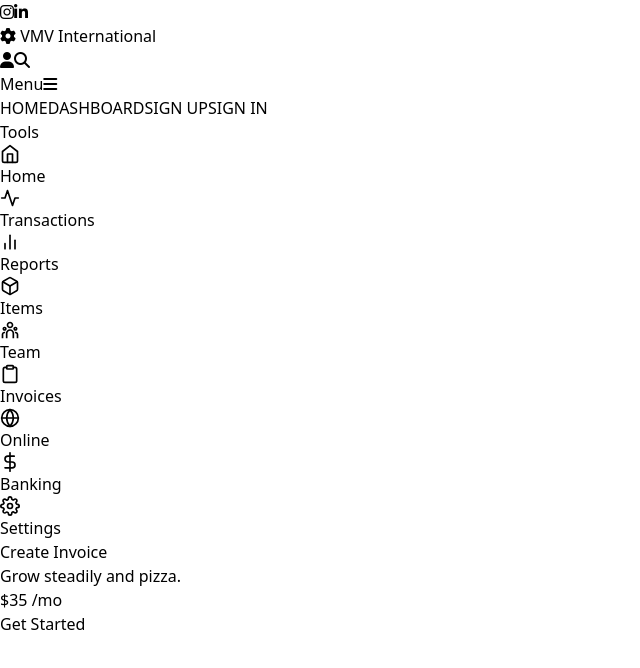
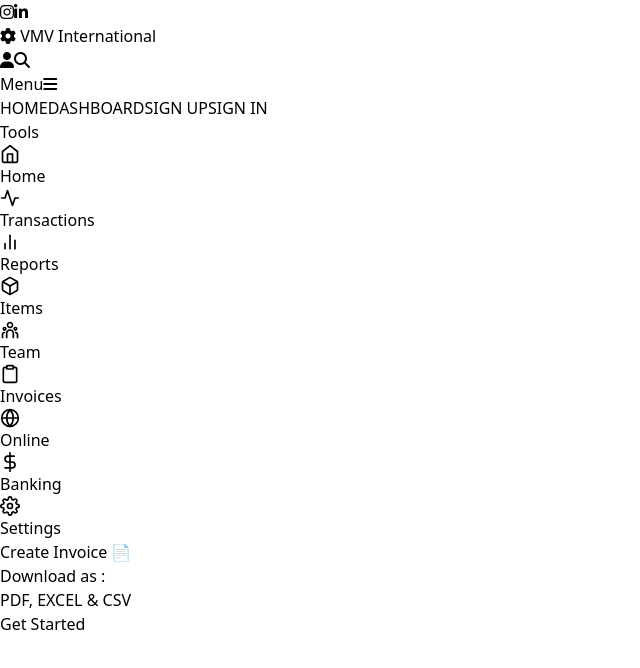
Before and after one commit to iamkarthykeyan/VMV-Invoice, a React (Vite) app in the folder vmv/: page /dashboard in a window 1280 px wide. Shown: the top 668 px of the page, without its empty margins (0-640 px from the left). Built offline with nearby package versions, Linux system fonts and the light colour scheme; a web font is replaced by a local one.

Commit message:
Done and Dusted - Invoice Generated

```diff
--- a/vmv/src/Components/Dashboard/DashboardElements/HomeElement.jsx
+++ b/vmv/src/Components/Dashboard/DashboardElements/HomeElement.jsx
@@ -2,35 +2,36 @@ import React from 'react';
 
 const CardComponent = () => {
   return (
-<div className="flex flex-col bg-black rounded-3xl w-72 sm:w-80 md:w-96">
-      <div className="px-6 py-8 sm:p-10 sm:pb-6">
-        <div className="grid items-center justify-center w-full grid-cols-1 text-left">
+    // Create Invoice :
+<div className="flex flex-col bg-black rounded-3xl w-64 sm:w-72 md:w-80 lg:w-96">
+  <div className="px-4 py-6 sm:px-6 sm:py-8 md:p-10">
+    <div className="grid items-start justify-start w-full grid-cols-1 text-left">
       <div>
-            <h2 className="text-lg font-medium tracking-tighter text-white lg:text-3xl">
-              Create Invoice
+        <h2 className="font-medium tracking-tighter text-white text-5xl lg:text-4xl">
+          Create Invoice 📄
         </h2>
-            <p className="mt-2 text-sm text-gray-100">Grow steadily and pizza.</p>
+        <p className="mt-4 sm:mt-8 text-sm text-gray-100">Download as :</p>
       </div>
-          <div className="mt-6">
+      <div className="mt-2">
         <p>
-              <span className="text-5xl font-light tracking-tight text-white">
-                $35
+          <span className="text-2xl sm:text-3xl font-light tracking-tight text-white">
+            PDF, EXCEL & CSV
           </span>
-              <span className="text-base font-medium text-white"> /mo </span>
         </p>
       </div>
     </div>
   </div>
-      <div className="flex px-6 pb-8 sm:px-8">
+  <div className="flex px-4 sm:px-6 pb-6 sm:pb-8">
     <a
       aria-describedby="tier-starter"
-          className="items-center justify-center w-full px-6 py-2.5 text-center text-black bg-white border-2 border-white rounded-full inline-flex duration-200 hover:bg-transparent hover:border-white hover:text-white focus:outline-none focus-visible:outline-white text-sm focus-visible:ring-white"
+      className="w-full px-4 py-2 text-center text-black bg-white border-2 border-white rounded-full inline-flex justify-center items-center duration-200 hover:bg-transparent hover:text-white focus:outline-none focus-visible:ring-white text-sm"
       href="/form"
     >
       Get Started
     </a>
   </div>
 </div>
+
   );
 };
 
```
Lines whose indentation alone changed are shown as unchanged.
